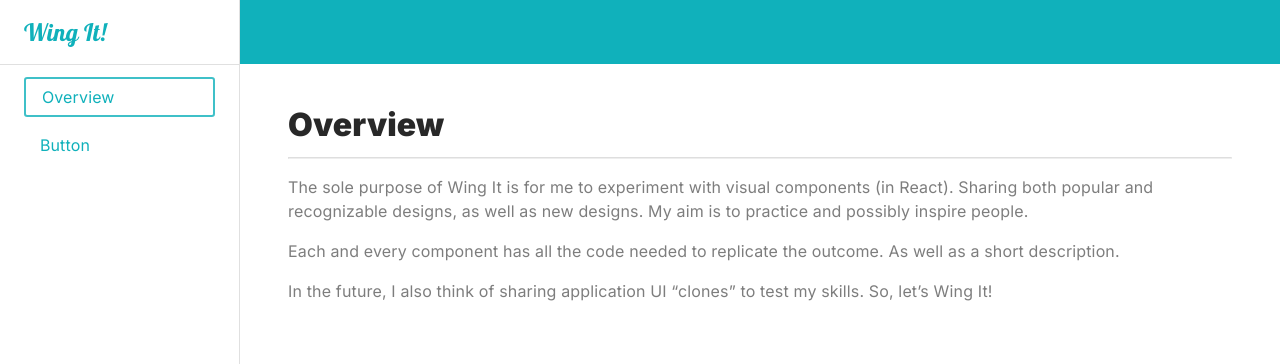
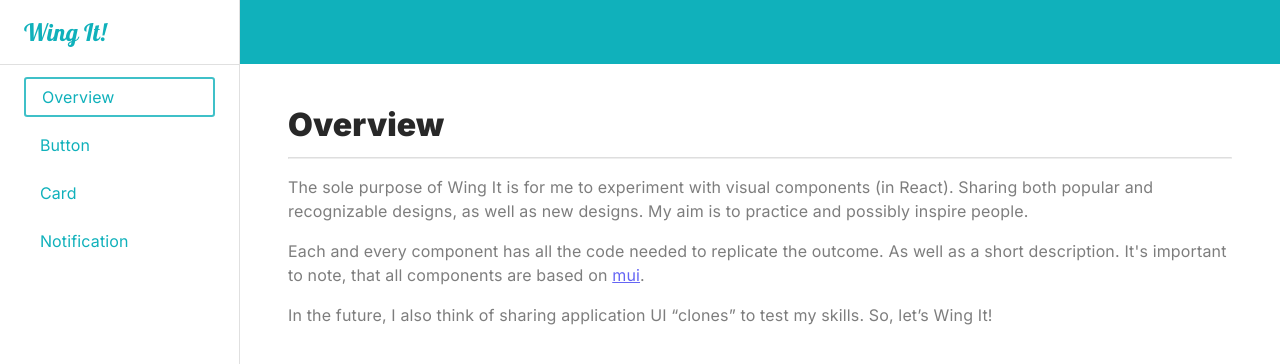
Before and after one commit to Wesley-M/wing-it, a React (Vite) app: page / in a window 1280 px wide. Shown: the top 364 px of the page. Built offline with nearby package versions, Linux system fonts and the light colour scheme; a small style sheet from the web is missing.

Commit message:
Initial setup, and adding page for notifications

```diff
--- a/src/components/BaseList.jsx
+++ b/src/components/BaseList.jsx
@@ -2,14 +2,7 @@ import {Stack} from "@mui/material";
 
 export const BaseList = ({children}) => {
   return (
-    <Stack
-      gap={1}
-      sx={{
-        "& *": {
-          width: "fit-content"
-        }
-      }}
-    >
+    <Stack gap={1}>
       {children}
     </Stack>
   )
--- a/src/components/ShowCodeBlock.jsx
+++ b/src/components/ShowCodeBlock.jsx
@@ -9,7 +9,20 @@ import {Box} from "@mui/material";
 export const ShowCodeBlock = ({children}) => {
   const [open, setOpen] = useState(false);
   const [exports, setExports] = useState({default: runtime.Fragment});
-  const childrenString = `\`\`\`jsx \n${reactElementToJSXString(children).trim()} \n \`\`\``
+
+  /**
+   * It removes numbers introduced in tag names (e.g. Avatar2)
+   * */
+  const handleTagDisplayName = (obj) => {
+    const type = obj?.type;
+    if (typeof type === "string") {
+      return type
+    } else {
+      return type?.render?.name.replace(/[0-9]/g, '') || type?.type?.render?.displayName;
+    }
+  }
+
+  const childrenString = `\`\`\`jsx \n${reactElementToJSXString(children, { displayName: handleTagDisplayName }).trim()} \n \`\`\``
 
   // When the children change, it also changes the evaluation of the code block
   useEffect(() => {
--- a/src/components/Sidebar.jsx
+++ b/src/components/Sidebar.jsx
@@ -1,8 +1,7 @@
 import {Box, Divider, Drawer, List, ListItem, ListItemButton, ListItemText, Toolbar} from "@mui/material";
 import { Logo } from "./Logo.jsx";
-import { Link } from "react-router-dom";
+import {Link} from "react-router-dom";
 import { useUrlListener } from "../hooks/useUrlListener.js";
-import { useState } from "react";
 
 export const Sidebar = ({ drawerWidth, mobileOpen, handleDrawerToggle }) => {
   const menuEntries = [
@@ -13,6 +12,14 @@ export const Sidebar = ({ drawerWidth, mobileOpen, handleDrawerToggle }) => {
     {
       name: "Button",
       to: "/button"
+    },
+    {
+      name: "Card",
+      to: "/card"
+    },
+    {
+      name: "Notification",
+      to: "/notification"
     }
   ]
 
--- a/src/components/SourceCodeDialog.jsx
+++ b/src/components/SourceCodeDialog.jsx
@@ -49,8 +49,9 @@ export const SourceCodeDialog = ({ open, onClose, component, Source }) => {
                 border: "1px solid var(--divider)",
                 borderRadius: "5px",
                 width: "100%",
-                height: "5em",
-                marginBottom: "1em"
+                height: "auto",
+                marginBottom: "1em",
+                padding: "1em"
               }}
             >
               {component}
--- a/src/main.jsx
+++ b/src/main.jsx
@@ -9,6 +9,8 @@ import {
 import {Root} from "./Root.jsx";
 import OverviewPage from "./pages/overview.mdx";
 import ButtonPage from "./pages/button.mdx";
+import CardPage from "./pages/card.mdx";
+import NotificationPage from "./pages/notification.mdx";
 import './index.css'
 
 const router = createHashRouter([
@@ -17,7 +19,9 @@ const router = createHashRouter([
     element: <Root/>,
     children: [
       {index: true, element: <OverviewPage/>},
-      {path: "button", element: <ButtonPage/>}
+      {path: "button", element: <ButtonPage/>},
+      {path: "card", element: <CardPage/>},
+      {path: "notification", element: <NotificationPage/>}
     ]
   },
 ]);
--- a/src/pages/button.mdx
+++ b/src/pages/button.mdx
@@ -2,7 +2,10 @@ import {Button} from "@mui/material";
 import ArrowForwardIosIcon from "@mui/icons-material/ArrowForwardIos";
 import InfoOutlinedIcon from "@mui/icons-material/InfoOutlined";
 import HomeIcon from "@mui/icons-material/Home";
+import CodeIcon from '@mui/icons-material/Code';
+import ArrowDropDownIcon from '@mui/icons-material/ArrowDropDown';
 import {BaseList} from "../components/BaseList.jsx";
+
 import {
   ShowCodeBlock
 } from "../components/ShowCodeBlock.jsx"; import {Paragraph} from "../components/Paragraph.jsx";
@@ -123,3 +126,35 @@ import {
     Home
   </Button>
 </ShowCodeBlock>
+
+## Github Inspired
+---
+
+<ShowCodeBlock>
+  <Button
+    sx={{
+      height: "32px",
+      backgroundColor: "#347d39",
+      color: "white",
+      fontSize: "0.9em",
+      fontFamily: "Roboto, sans-serif",
+      border: "1px solid rgba(205,217,229,0.1)",
+      borderRadius: "0.4em",
+      padding: "0.25em 0.75em",
+      "& .MuiButton-startIcon>*:nth-of-type(1)": {
+        fontSize: "24px",
+        marginRight: "-4px"
+      },
+      "& .MuiButton-endIcon>*:nth-of-type(1)": {
+        marginLeft: "-8px"
+      },
+      "&:hover": {
+        backgroundColor: "#46954a",
+      }
+    }}
+    startIcon={<CodeIcon/>}
+    endIcon={<ArrowDropDownIcon/>}
+  >
+    Code
+  </Button>
+</ShowCodeBlock>
--- /dev/null
+++ b/src/pages/card.mdx
@@ -0,0 +1,2 @@
+# Cards
+---
--- /dev/null
+++ b/src/pages/notification.mdx
@@ -0,0 +1,145 @@
+import {Paragraph} from "../components/Paragraph.jsx";
+import {Avatar, Box, IconButton, Stack, Typography} from "@mui/material";
+import MoreHorizIcon from '@mui/icons-material/MoreHoriz';
+import PlayArrowRoundedIcon from '@mui/icons-material/PlayArrowRounded';
+import SkipPreviousOutlinedIcon from '@mui/icons-material/SkipPreviousOutlined';
+import SkipNextOutlinedIcon from '@mui/icons-material/SkipNextOutlined';
+import MediaBluetoothOnIcon from '@mui/icons-material/MediaBluetoothOn';
+
+import {
+  ShowCodeBlock
+} from "../components/ShowCodeBlock.jsx"; import {BaseList} from "../components/BaseList.jsx";
+
+# Notification
+---
+
+<Paragraph>
+  A notification is generally used to update, warn or inform the user about
+  some event of possible interest.
+</Paragraph>
+
+## Linkedin inspired
+---
+
+<BaseList>
+  <ShowCodeBlock>
+    <Box
+      sx={{
+        display: "flex",
+        flexDirection: "row",
+        alignItems: "center",
+        width: "fit-content",
+        maxWidth: "100%",
+        height: "80px",
+        borderRadius: "0.25em",
+        border: "1px solid #28282820"
+      }}
+    >
+      <Avatar
+        alt="Company"
+        src="https://media.licdn.com/media/AAYQAgQJAAgAAQAAAAAAADqOZP5J1jpVQKaKm9bNEkz91w.png"
+        variant="square"
+        sx={{width: 60, height: 60, margin: "10px"}}
+      />
+
+      <Typography sx={{fontSize: "0.9em", textOverflow: "ellipsis", overflow: "hidden", whiteSpace: "nowrap"}}>
+        <strong>Resumo de:</strong> quinta-feira: Páscoa com menos vagas temporárias;<br/>chuva no feriadão e outras
+        notícias.
+      </Typography>
+
+      <Stack sx={{padding: "0 1em"}} alignItems="center">
+        <Typography sx={{color: "gray", fontSize: "0.8em"}}>5 d</Typography>
+        <IconButton aria-label="Show more button">
+          <MoreHorizIcon/>
+        </IconButton>
+      </Stack>
+    </Box>
+  </ShowCodeBlock>
+
+  <ShowCodeBlock>
+    <Box
+      sx={{
+        display: "flex",
+        flexDirection: "column",
+        padding: "0 1em",
+        width: "300px",
+        height: "130px",
+        borderRadius: "1.25em",
+        backgroundImage: "url(https://picsum.photos/id/62/300/130)",
+        "& .MuiTypography-root": {
+          fontFamily: "Roboto, sans-serif"
+        }
+      }}
+    >
+      <Box
+        sx={{
+          display: "inline-flex",
+          flexDirection: "column",
+          flex: 1,
+          marginTop: "1em",
+          gap: "0.2em"
+        }}
+      >
+        <Typography
+          sx={{
+            fontSize: "0.75em",
+            fontWeight: "bold",
+            color: "white",
+            opacity: 0.5
+          }}
+        >
+          <>Deezer</>
+        </Typography>
+
+        <Typography
+          sx={{
+            fontSize: "1.2em",
+            fontWeight: "bolder",
+            color: "white"
+          }}
+        >
+          <>Wuthering Heights</>
+        </Typography>
+
+        <Typography
+          sx={{
+            fontSize: "0.7em",
+            fontWeight: "bold",
+            color: "white",
+            opacity: 0.7
+          }}
+        >
+          <>Anna Maz</>
+        </Typography>
+      </Box>
+
+      <Box
+        sx={{
+          display: "flex",
+          flexDirection: "row",
+          justifyContent: "space-between",
+          flex: 1,
+          "& .MuiSvgIcon-root": {
+            color: "white",
+            opacity: 0.9
+          }
+        }}
+      >
+        <Box>
+          <IconButton aria-label="skip previous">
+            <SkipPreviousOutlinedIcon/>
+          </IconButton>
+          <IconButton aria-label="play">
+            <PlayArrowRoundedIcon/>
+          </IconButton>
+          <IconButton aria-label="skip next">
+            <SkipNextOutlinedIcon/>
+          </IconButton>
+        </Box>
+        <IconButton aria-label="bluetooth">
+          <MediaBluetoothOnIcon/>
+        </IconButton>
+      </Box>
+    </Box>
+  </ShowCodeBlock>
+</BaseList>
--- a/src/pages/overview.mdx
+++ b/src/pages/overview.mdx
@@ -11,7 +11,8 @@ import {Paragraph} from "../components/Paragraph.jsx";
 
 <Paragraph>
   Each and every component has all the code needed to replicate the outcome. As
-  well as a short description.
+  well as a short description. It's important to note, that all components are based on
+  [mui](https://mui.com/).
 </Paragraph>
 
 <Paragraph>
```
